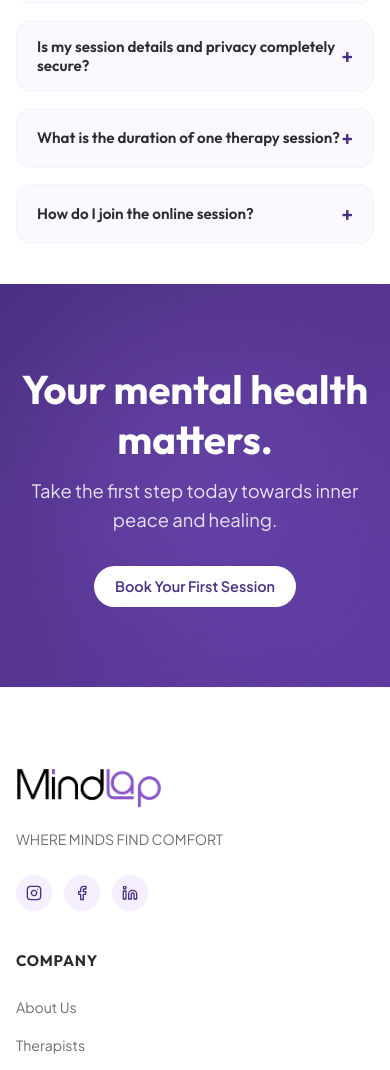
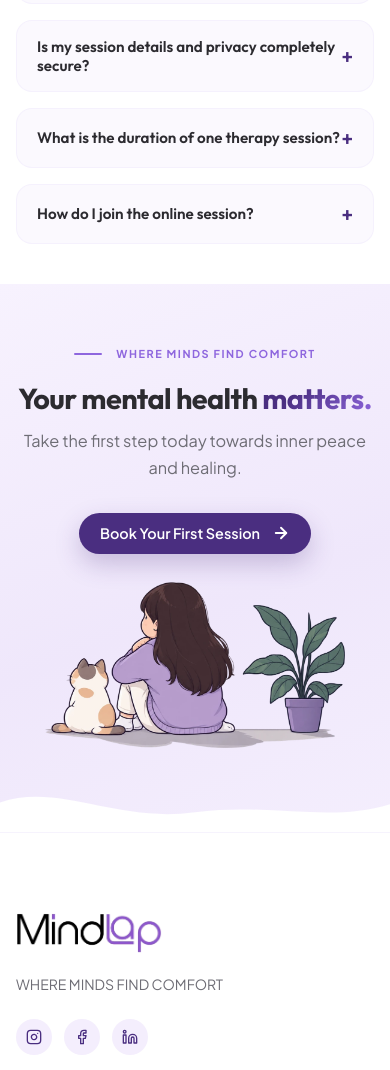
Before and after one commit to Aflah610/mindlap, a plain HTML site: page index.html in a window 390 px wide. Shown: the part 4379-5449 px from the top of the page. Drawn offline with Linux system fonts and the light colour scheme.

Commit message:
Restyle the closing call to action
Swaps the solid purple band for a soft lavender panel: an eyebrow rule,
the headline with its last word in the brand gradient, and a purple pill
button sit beside the illustration, with a curve carrying the tint down
into the white footer. Wording is unchanged.

The artwork ships as a 1000px webp with its alpha intact, trimmed of the
transparent margin the source carried, so it sits on the tint with no
blend-mode workaround: 1.3 MB down to 89 KB.

Bumps index.css to v=110.

Co-Authored-By: Claude Opus 5 <noreply@anthropic.com>

```diff
--- a/index.css
+++ b/index.css
@@ -1840,45 +1840,155 @@ section {
    CTA BOTTOM BANNER
    ------------------------------------------------------------- */
 .cta-banner {
-    padding: 80px 0;
-    background: linear-gradient(135deg, var(--primary-color) 0%, var(--primary-light) 100%);
-    text-align: center;
-    color: var(--white);
+    padding: 90px 0 150px;
+    background: linear-gradient(160deg, #F7F2FE 0%, #EFE7FB 58%, #F4EEFD 100%);
     overflow: hidden;
 }
 
-.cta-glow {
+.cta-grid {
+    display: grid;
+    grid-template-columns: 1fr 1fr;
+    align-items: center;
+    gap: 48px;
+}
+
+.cta-content {
+    text-align: left;
+}
+
+.cta-eyebrow {
+    display: inline-flex;
+    align-items: center;
+    gap: 14px;
+    margin-bottom: 20px;
+    color: var(--accent-color);
+    font-size: 0.74rem;
+    font-weight: 700;
+    letter-spacing: 0.18em;
+    text-transform: uppercase;
+}
+
+.cta-eyebrow::before {
+    content: '';
+    width: 42px;
+    height: 2px;
+    border-radius: 2px;
+    background-color: currentColor;
+}
+
+.cta-banner h2 {
+    font-size: 3rem;
+    line-height: 1.12;
+    letter-spacing: -0.02em;
+    color: var(--text-main);
+    margin-bottom: 14px;
+}
+
+.cta-banner p {
+    font-size: 1.12rem;
+    color: var(--text-muted);
+    margin-bottom: 32px;
+}
+
+.cta-btn {
+    gap: 12px;
+}
+
+.cta-btn svg {
+    width: 18px;
+    height: 18px;
+    transition: var(--transition-smooth);
+}
+
+.cta-btn:hover svg {
+    transform: translateX(4px);
+}
+
+.cta-media {
+    display: flex;
+    justify-content: center;
+}
+
+.cta-illustration {
+    width: 100%;
+    max-width: 560px;
+    height: auto;
+}
+
+/* Curve that carries the tint down into the white footer */
+.cta-wave {
     position: absolute;
-    width: 300px;
-    height: 300px;
-    background: var(--accent-color);
-    border-radius: 50%;
-    filter: blur(100px);
-    top: 50%;
-    left: 50%;
-    transform: translate(-50%, -50%);
-    opacity: 0.35;
-    z-index: 1;
-}
-
-.cta-container {
-    position: relative;
-    z-index: 2;
-}
-
-.cta-banner h2 {
-    font-size: 2.5rem;
-    color: var(--white);
-    margin-bottom: 12px;
-}
-
-.cta-banner p {
-    color: rgba(255, 255, 255, 0.85);
-    font-size: 1.15rem;
-    margin-bottom: 32px;
-}
-
-
+    left: 0;
+    right: 0;
+    bottom: -1px;
+    line-height: 0;
+    pointer-events: none;
+}
+
+.cta-wave svg {
+    display: block;
+    width: 100%;
+    height: 110px;
+}
+
+
+@media (max-width: 900px) {
+    .cta-grid {
+        grid-template-columns: 1fr;
+        gap: 28px;
+    }
+
+    .cta-content {
+        text-align: center;
+    }
+
+    .cta-banner {
+        padding: 64px 0 110px;
+    }
+
+    .cta-banner h2 {
+        font-size: 2.1rem;
+    }
+
+    .cta-banner p {
+        font-size: 1.02rem;
+    }
+
+    .cta-illustration {
+        max-width: 400px;
+    }
+
+    .cta-wave svg {
+        height: 74px;
+    }
+}
+
+@media (max-width: 560px) {
+    .cta-banner {
+        padding: 52px 0 84px;
+    }
+
+    .cta-banner h2 {
+        font-size: 1.8rem;
+    }
+
+    .cta-eyebrow {
+        font-size: 0.68rem;
+        letter-spacing: 0.14em;
+    }
+
+    .cta-eyebrow::before {
+        width: 28px;
+    }
+
+    .cta-illustration {
+        max-width: 300px;
+    }
+
+    .cta-wave svg {
+        height: 54px;
+    }
+}
 /* -------------------------------------------------------------
    FOOTER SECTION
    ------------------------------------------------------------- */
--- a/index.html
+++ b/index.html
@@ -40,7 +40,7 @@
         rel="stylesheet">
 
     <!-- Custom CSS -->
-    <link rel="stylesheet" href="index.css?v=109">
+    <link rel="stylesheet" href="index.css?v=110">
     <!-- Fix avatar blend mode -->
     <style>
         .tc-avatar-img { mix-blend-mode: normal !important; opacity: 1 !important; filter: none !important; background: none !important; }
@@ -612,12 +612,27 @@
 
     <!-- Bottom CTA Banner -->
     <section class="cta-banner">
-        <div class="cta-glow"></div>
-        <div class="container cta-container">
-            <h2>Your mental health matters.</h2>
-            <p>Take the first step today towards inner peace and healing.</p>
-            <a href="https://wa.me/917594000774?text=Hello%20Mindlap%2C%20I%20would%20like%20to%20book%20a%20therapy%20session."
-                target="_blank" class="btn btn-white btn-lg">Book Your First Session</a>
+        <div class="container cta-grid">
+            <div class="cta-content">
+                <span class="cta-eyebrow">Where minds find comfort</span>
+                <h2>Your mental health <span class="text-gradient">matters.</span></h2>
+                <p>Take the first step today towards inner peace and healing.</p>
+                <a href="https://wa.me/917594000774?text=Hello%20Mindlap%2C%20I%20would%20like%20to%20book%20a%20therapy%20session."
+                    target="_blank" class="btn btn-primary btn-lg cta-btn">
+                    Book Your First Session
+                    <svg viewBox="0 0 24 24" fill="none" stroke="currentColor" stroke-width="2.5" stroke-linecap="round" stroke-linejoin="round" aria-hidden="true"><line x1="5" y1="12" x2="19" y2="12"></line><polyline points="12 5 19 12 12 19"></polyline></svg>
+                </a>
+            </div>
+            <div class="cta-media">
+                <img src="assets/cta-illustration.webp"
+                    alt="A young woman sitting quietly beside her cat and a houseplant"
+                    class="cta-illustration" width="1000" height="553" loading="lazy">
+            </div>
+        </div>
+        <div class="cta-wave" aria-hidden="true">
+            <svg viewBox="0 0 1440 120" preserveAspectRatio="none">
+                <path fill="var(--bg-white)" d="M0,52 C220,8 430,98 720,74 C1000,52 1215,98 1440,56 L1440,120 L0,120 Z"></path>
+            </svg>
         </div>
     </section>
 
```
Also changed, not shown: anasooya.html (+1 -1 lines), athira.html (+1 -1 lines), gouri.html (+1 -1 lines), privacy.html (+1 -1 lines), rashin.html (+1 -1 lines), sajitha.html (+1 -1 lines), terms.html (+1 -1 lines), theresa.html (+1 -1 lines), assets/cta-illustration.webp (added).
